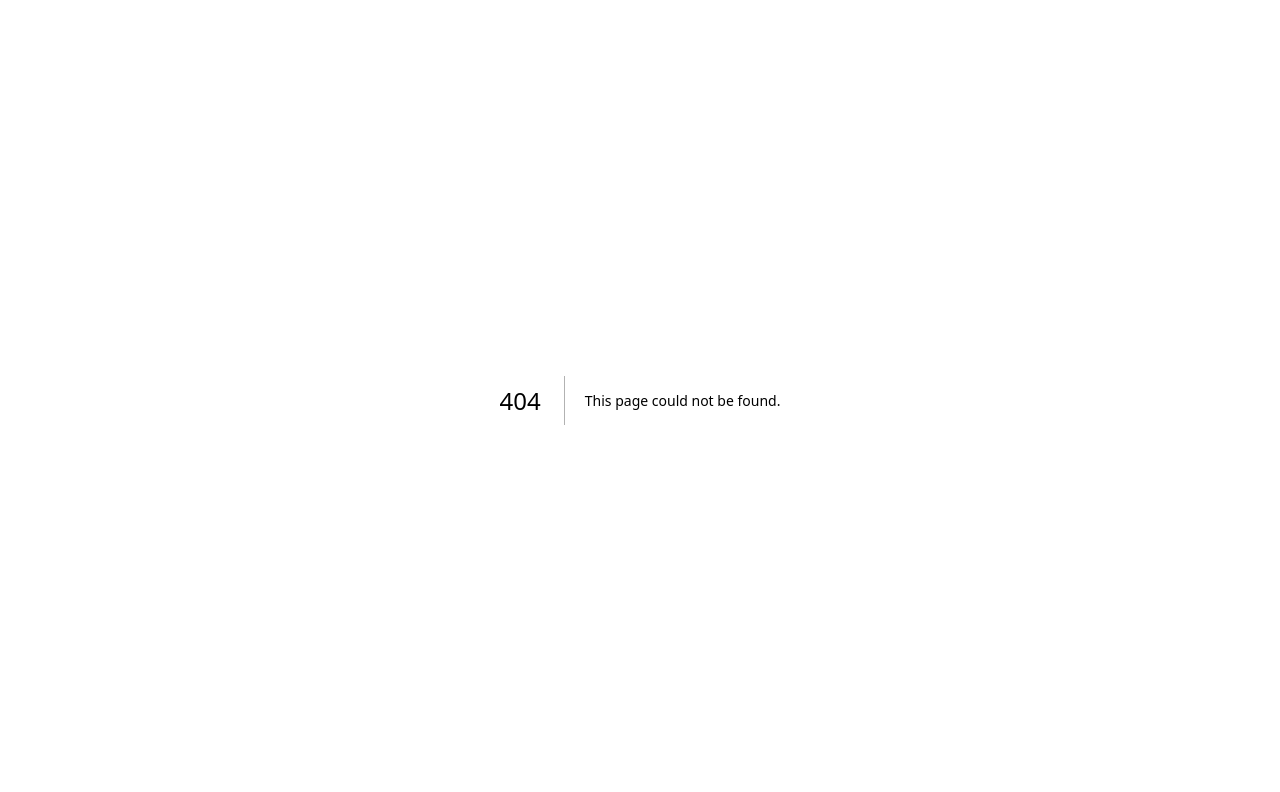
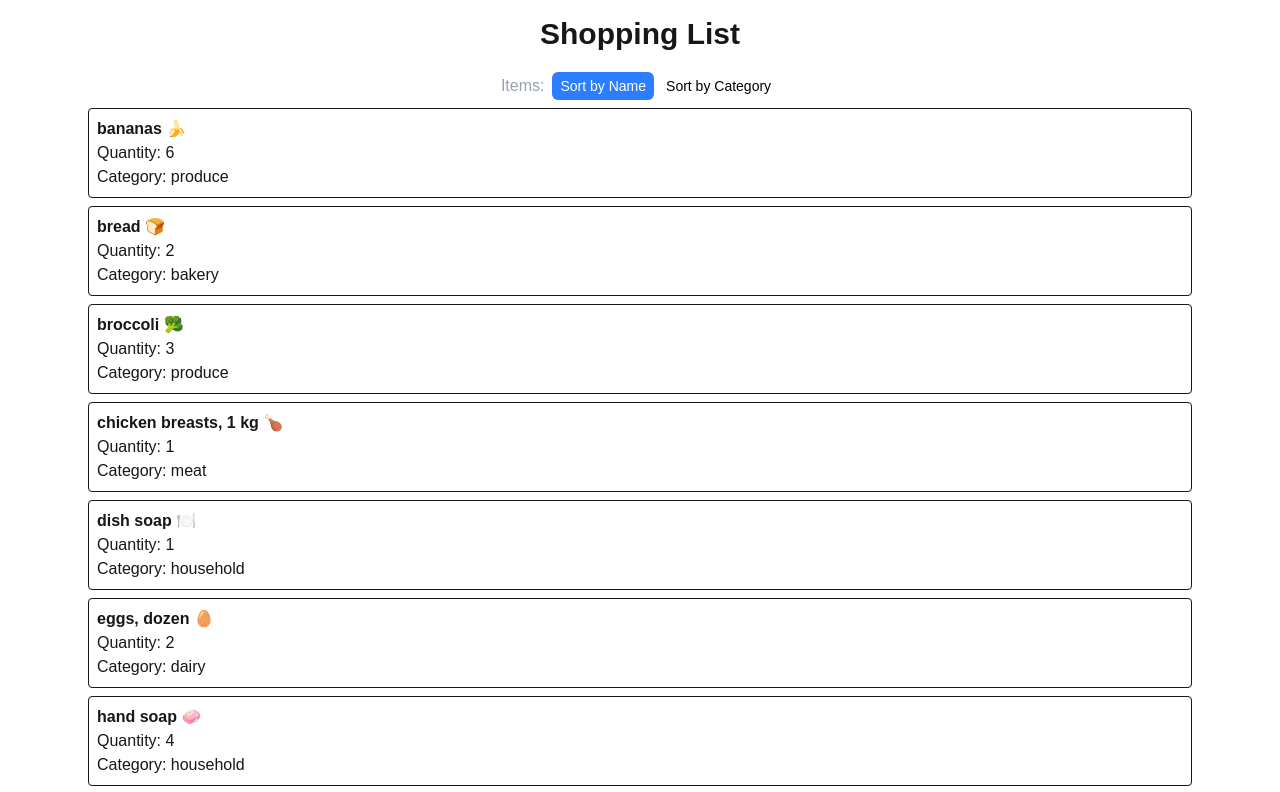
Before and after one commit to sinferna/cprg306-assignments, a Next.js app: page /week-6 in a window 1280 px wide. Before the commit this address had no page. Shown: the top 792 px of the page. Built offline with nearby package versions, Linux system fonts and the light colour scheme.

Commit message:
finished + added week 6 assignment

```diff
--- a/app/page.js
+++ b/app/page.js
@@ -7,7 +7,8 @@ export default function DisplayAssignments() {
       <Link href="/week-2">Week 2 - </Link>
       <Link href="/week-3">Week 3 - </Link>
       <Link href="/week-4">Week 4 - </Link>
-      <Link href="/week-5">Week 5</Link>
+      <Link href="/week-5">Week 5 - </Link>
+      <Link href="/week-6">Week 6</Link>
     </main>
   )
 };
--- /dev/null
+++ b/app/week-6/item-list.js
@@ -0,0 +1,61 @@
+"use client";
+
+import { useState } from "react";
+import Item from './item.js';
+import items from './items.json';
+
+export default function ItemList() {
+  const [sortBy, setSortBy] = useState("name");
+
+  const sortedItems = [...items];
+
+  if (sortBy === "name") {
+    sortedItems.sort((a, b) => {
+      if (a.name < b.name) return -1;
+      if (a.name > b.name) return 1;
+    })
+  }
+
+  if (sortBy === "category") {
+    sortedItems.sort((a, b) => {
+      if (a.category < b.category) return -1;
+      if (a.category > b.category) return 1;
+
+      if (a.name < b.name) return -1;
+      if (a.name > b.name) return 1;
+    })
+  }
+
+  return (
+    <div>
+      <div className="flex justify-center items-center gap-1">
+        <h1 className="text-m text-gray-400 mr-1">Items: </h1>
+
+        <button onClick={() => setSortBy("name")}
+          className={`text-sm px-2 py-1 rounded-md
+          ${sortBy === "name" ? "bg-blue-500 text-white" : "bg-white text-black"}`}>
+            Sort by Name
+        </button>
+
+        <button onClick={() => setSortBy("category")}
+          className={`text-sm px-2 py-1 rounded-md
+          ${sortBy === "category" ? "bg-blue-500 text-white" : "bg-white text-black"}`}>
+            Sort by Category
+        </button>
+      </div>
+
+      <ul>
+        {sortedItems.map((item) => (
+          <Item
+            key={item.id}
+            name={item.name}
+            quantity={item.quantity}
+            category={item.category}
+          />
+        ))}
+      </ul>
+
+    </div>
+  );
+
+}
--- /dev/null
+++ b/app/week-6/item.js
@@ -0,0 +1,11 @@
+// Item functional component that accepts name, quantity and category as props and displays in list item element
+export default function Item({ name, quantity, category }) {
+  return (
+    <li className="border rounded-sm p-2 mx-20 my-2">
+      <p><strong>{name}</strong></p>
+      <p>Quantity: {quantity}</p>
+      <p>Category: {category}</p>
+    </li>
+  );
+
+}
--- /dev/null
+++ b/app/week-6/items.json
@@ -0,0 +1,74 @@
+[
+  {
+    "id": "1h2GJKH12gkHG31h1H",
+    "name": "milk, 4 L 🥛",
+    "quantity": 1,
+    "category": "dairy"
+  },
+  {
+    "id": "2KJH3k2j3H1k2J3K1H",
+    "name": "bread 🍞",
+    "quantity": 2,
+    "category": "bakery"
+  },
+  {
+    "id": "3h2KJH3k2j3H1k2J3",
+    "name": "eggs, dozen 🥚",
+    "quantity": 2,
+    "category": "dairy"
+  },
+  {
+    "id": "4k2J3K1H2GJKH12gk",
+    "name": "bananas 🍌",
+    "quantity": 6,
+    "category": "produce"
+  },
+  {
+    "id": "5H1h1H2KJH3k2j3H",
+    "name": "broccoli 🥦",
+    "quantity": 3,
+    "category": "produce"
+  },
+  {
+    "id": "6H1k2J3K1H2GJKH1",
+    "name": "chicken breasts, 1 kg 🍗",
+    "quantity": 1,
+    "category": "meat"
+  },
+  {
+    "id": "7gkHG31h1H2KJH3k",
+    "name": "pasta sauce 🍝",
+    "quantity": 3,
+    "category": "canned goods"
+  },
+  {
+    "id": "8j3H1k2J3K1H2GJK",
+    "name": "spaghetti, 454 g 🍝",
+    "quantity": 2,
+    "category": "dry goods"
+  },
+  {
+    "id": "9H12gkHG31h1H2KJ",
+    "name": "toilet paper, 12 pack 🧻",
+    "quantity": 1,
+    "category": "household"
+  },
+  {
+    "id": "10H3k2j3H1k2J3K1",
+    "name": "paper towels, 6 pack",
+    "quantity": 1,
+    "category": "household"
+  },
+  {
+    "id": "11k2J3K1H2GJKH12",
+    "name": "dish soap 🍽️",
+    "quantity": 1,
+    "category": "household"
+  },
+  {
+    "id": "12GJKH12gkHG31h1",
+    "name": "hand soap 🧼",
+    "quantity": 4,
+    "category": "household"
+  }
+]
--- /dev/null
+++ b/app/week-6/page.js
@@ -0,0 +1,11 @@
+import ItemList from './item-list.js';
+
+export default function Page() {
+  return (
+    <main className="p-2">
+      <h1 className="p-2 text-3xl font-bold text-center mb-3">Shopping List</h1>
+      <ItemList />
+    </main>
+  )
+
+}
```
